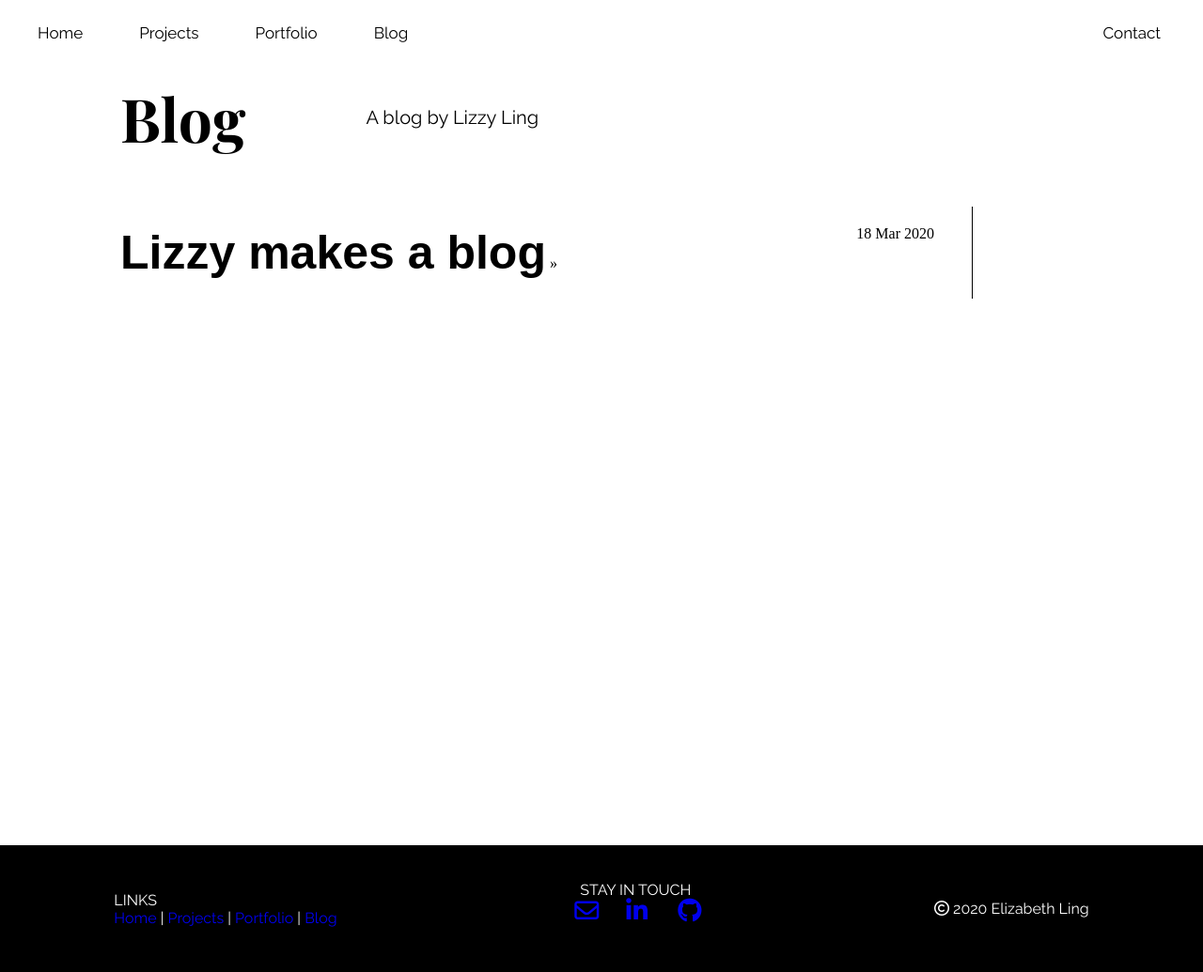
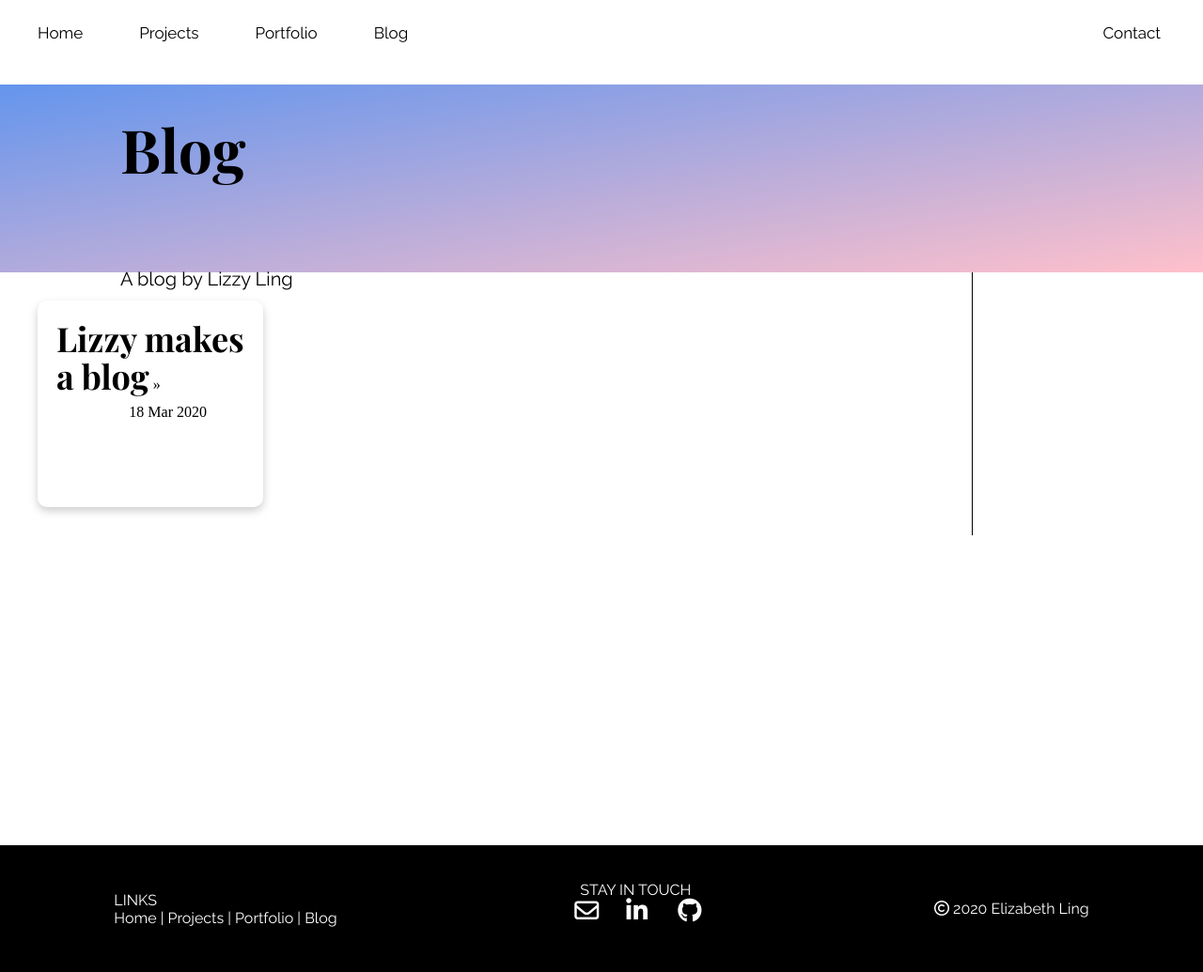
Before and after one commit to lingelizabeth/lingelizabeth.github.io, a Jekyll site: the page built from blog/index.html, in a window 1280 px wide. Shown: the whole page at 94% size. Built offline with Jekyll 4.4.1, drawn with Linux system fonts in a browser that asks for light colours; nearby versions of some CDN libraries.

Commit message:
blog css styling

```diff
--- a/_layouts/default.html
+++ b/_layouts/default.html
@@ -28,7 +28,6 @@
 			{{ content }}
 
 			</div><!-- /.container -->
-			<footer>
 	    		<!---footer--->
 				<div id="footer" class="raleway">
 					<div>LINKS<br> <a href="https://lingelizabeth.github.io/">Home</a> | <a href="https://lingelizabeth.github.io/#projects">Projects</a> |
@@ -49,7 +48,6 @@
 					</div>
 
 				</div>
-			</footer>
 			</div>
 		</body>
 	</html>
--- a/css/main.css
+++ b/css/main.css
@@ -15,9 +15,14 @@
 #blog-header{
 	position: absolute;
 	display: flex;
-	align-items: center;
+	flex-direction: column;
+	align-items: flex-start;
+	justify-content: center;
 	width:100vw;
-	height: 150px;
+	height: 200px;
+	margin-top: 40px;
+	background-color: pink; /* For browsers that do not support gradients */
+  	background-image: linear-gradient(to bottom right, cornflowerblue, pink);
 }
 .blog-title{
 	padding-left: 10vw;
@@ -31,26 +36,31 @@
 	position: absolute;
 	width: 80vw;
 	border-right: black 1px solid;
-	margin: 170px 0 0 0;
+	margin: 240px 0 0 0;
 	padding: 20px 10px 20px 0px;
 }
 .post-wrapper{
-	width: 70vw;
-	padding-left: 10vw;
+	width: 200px;
+	height: 180px;
+	padding: 20px;
 	list-style-type: none;
+	border-radius: 10px;
+	box-shadow: 0px 4px 10px rgb(0, 0, 0, 0.2);
+	margin: 10px 10px 10px 40px;
 }
 .post-date{
 	float: right;
-	margin-right: 30px;
+	margin: 10px 40px 10px 0px;
 }
 .post-title{
-	font-family: Arial, Helvetica, sans-serif;
-	font-weight: bold;
-	font-size: 50px;
+	font-family: 'Playfair Display', serif;
+	font-size: 36px;
+	line-height: 40px;
 	color: black;
 }
 a{
 	text-decoration: none;
+	color: white;
 }
 #footer.a{
 	text-decoration: none;
```
